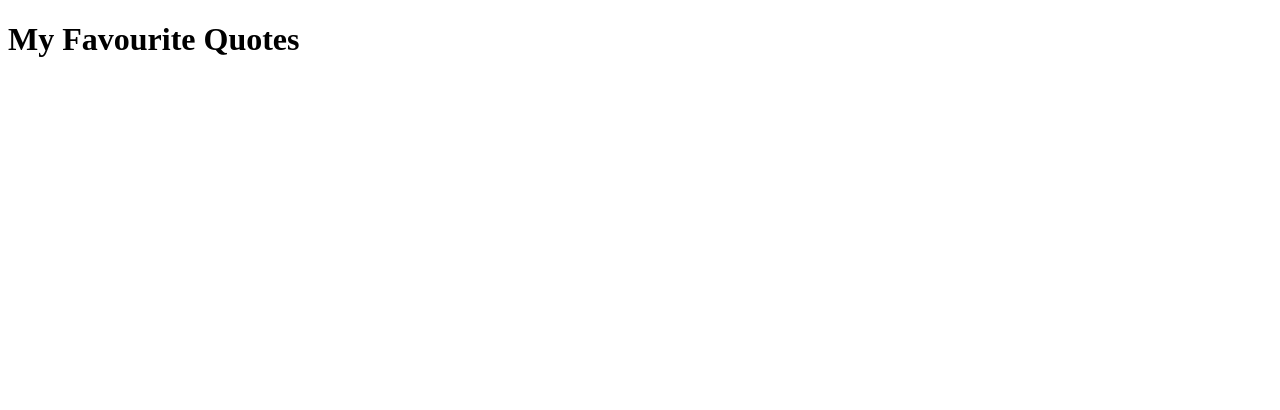
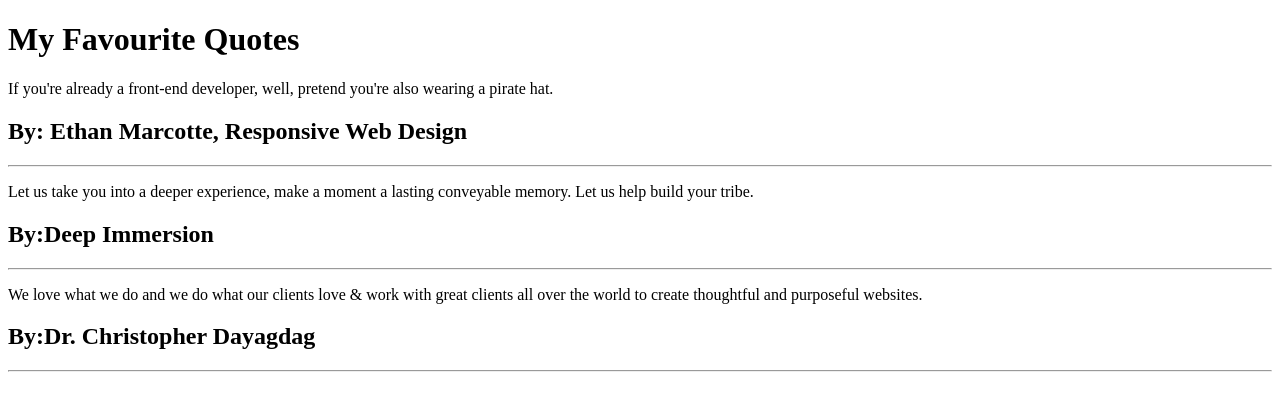
Before and after one commit to JoeshGichon/Favourite-Quotes, an Angular app: page / in a window 1280 px wide. Shown: the top 410 px of the page. Built offline with nearby package versions, Linux system fonts and the light colour scheme.

Commit message:
Creating an custom model class for quotes that displays the actual quotes as well as quote author when applied by the app.component.ts on app.component.ts

```diff
--- a/src/app/app.component.html
+++ b/src/app/app.component.html
@@ -1 +1,11 @@
-<h1>My Favourite Quotes</h1>
+<div id="header">
+    <h1>My Favourite Quotes</h1>
+</div>
+
+<div id="quote">
+    <li *ngFor="let quote of quotes">
+        <p>{{ quote.quote }}</p>
+        <h2>By:{{ quote.quoteAuthor }}</h2>
+        <hr>
+    </li>
+</div>
--- a/src/app/app.component.ts
+++ b/src/app/app.component.ts
@@ -1,4 +1,5 @@
 import { Component } from '@angular/core';
+import { Quote } from './quote'
 
 @Component({
   selector: 'app-root',
@@ -6,5 +7,12 @@
   styleUrls: ['./app.component.css']
 })
 export class AppComponent {
-  title = 'Favourite-Quotes';
+  quotes:Quote[] = [
+    {quote:"If you're already a front-end developer, well, pretend you're also wearing a pirate hat.",quoteAuthor:" Ethan Marcotte, Responsive Web Design"
+    },
+    {quote:"Let us take you into a deeper experience, make a moment a lasting conveyable memory. Let us help build your tribe.",quoteAuthor:"Deep Immersion"
+    },
+    {quote:"We love what we do and we do what our clients love & work with great clients all over the world to create thoughtful and purposeful websites.",quoteAuthor:"Dr. Christopher Dayagdag"
+    },
+  ]
 }
--- /dev/null
+++ b/src/app/quote.ts
@@ -0,0 +1,4 @@
+export class Quote {
+    quote:string;
+    quoteAuthor:string;
+}
--- a/src/styles.css
+++ b/src/styles.css
@@ -1 +1,5 @@
 /* You can add global styles to this file, and also import other style files */
+
+li{
+    list-style: none;
+}
```
Also changed, not shown: 1 other file (tests, documents, lock files or other folders).
